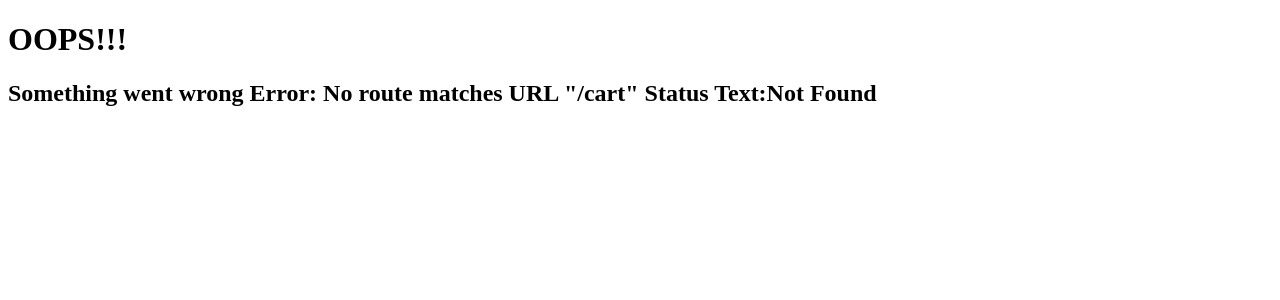
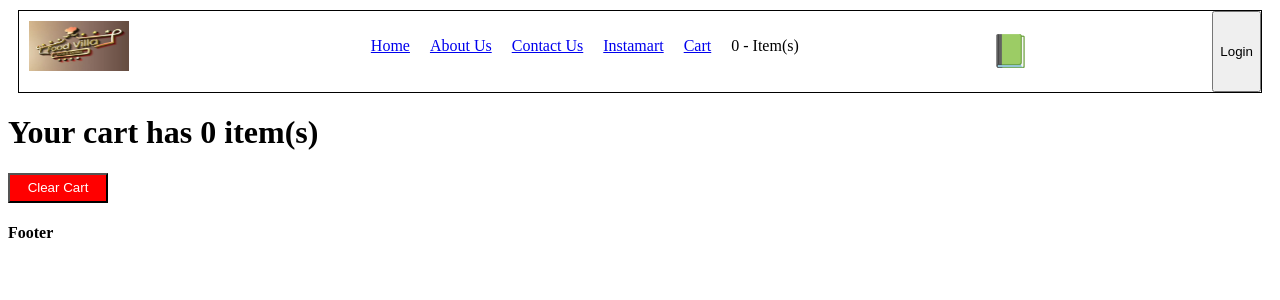
Before and after one commit to mukkanaveenkumar/ReactBootCamp, a React (Vite) app: page /cart in a window 1280 px wide. Before the commit this address had no page. Shown: the top 300 px of the page. Built offline with nearby package versions, Linux system fonts and the light colour scheme.

Commit message:
Chapter-11-ReduxToolKit

```diff
--- a/package.json
+++ b/package.json
@@ -24,8 +24,10 @@
     "process": "^0.11.10"
   },
   "dependencies": {
+    "@reduxjs/toolkit": "^1.9.2",
     "react": "^18.2.0",
     "react-dom": "^18.2.0",
+    "react-redux": "^8.0.5",
     "react-router-dom": "^6.7.0"
   },
   "browsersList": [
--- /dev/null
+++ b/src/components/Cart.js
@@ -0,0 +1,41 @@
+import { useDispatch, useSelector } from "react-redux";
+import { clearItems } from "../utils/cartSlice";
+import CartItem from "./CartItem";
+
+const Cart = () => {
+
+const cartItems = useSelector(store => store.cart.items);
+//console.log(cartItems);
+
+const dispatch = useDispatch();
+
+const handleClearCart = () => {
+    dispatch(clearItems());
+}
+
+return(
+    <>
+    <h1> Your cart has {cartItems.length} item(s)</h1>
+    <button style={{height:"30px",width:"100px",background:"red",color:"white"}}
+    onClick={
+        () => handleClearCart()
+    }
+    >Clear Cart</button>
+    <div className="restaurantList">
+
+        {
+           /* cartItems.map(function(item,index){
+                return(
+                    <CartItem key={item.id} {...item}/>
+                );
+            })   */
+
+            cartItems.map((item)=>{ return <CartItem key={item.id} {...item}/>})
+        }
+     </div>
+     </>
+);
+
+};
+
+export default Cart;
--- /dev/null
+++ b/src/components/CartItem.js
@@ -0,0 +1,15 @@
+import { IMG_CDN_URL } from "../constants";
+
+const CartItem = ({name,price,category,cloudinaryImageId,description}) => {
+return(
+    <div className="card">
+        <img src={IMG_CDN_URL+cloudinaryImageId}/>
+        <h2>{name}</h2>
+        <h3>Price: {price/100}</h3>
+        <h4>Category: {category}</h4>
+        <h4>Description:{description}</h4>
+    </div>
+);
+}
+
+export default CartItem;
--- a/src/components/Header.js
+++ b/src/components/Header.js
@@ -2,6 +2,7 @@ import {useState} from 'react';
 import Logo from "../assets/img/Foodvilla.jpg"
 import {Link} from "react-router-dom"
 import useOnline from '../utils/useOnline';
+import { useSelector } from 'react-redux';
 
 export const Title = () => (
     <a href="/">
@@ -24,6 +25,7 @@ const Header = () => {
    // const [title,setTitle] = useState("Food Villa");
    const [isLoggedInUser,setIsLoggedInUser] = useState(false);
    const isOnline = useOnline();
+   const cartItems = useSelector((store) => store.cart.items);
     return (
     <div className="header">
         <Title/>
@@ -49,9 +51,13 @@ const Header = () => {
                         Instamart
                     </li>
                 </Link>
-                <li key="cart">
-                    Cart
-                </li>
+                <Link to="/cart" className="headerLink">
+                    <li key="cart">
+                        Cart
+                    </li>
+                </Link>
+
+                <li> {cartItems.length} - Item(s)</li>
             </ul>
         </div>
         <h1> {isOnline?  '📗'  : '🔴' }</h1>
--- a/src/components/RestaurantMenu.js
+++ b/src/components/RestaurantMenu.js
@@ -1,12 +1,20 @@
 import { useEffect, useState } from "react";
+import { useDispatch } from 'react-redux';
 import { useParams } from "react-router-dom";
 import {IMG_CDN_URL} from '../constants'
 import useRestaurant from "../utils/useRestaurant";
 import Shimmer from './Shimmer'
+import { addItem } from "../utils/cartSlice";
 
 const RestaurantMenu = () => {
     const params = useParams();
     const {id} = params;
+
+    const dispatch = useDispatch();
+
+    const handleAddItem = (item) => {
+        dispatch(addItem(item));
+    }
 
     //const [restaurant, setRestaurant] = useState(null);
 
@@ -24,13 +32,20 @@ const RestaurantMenu = () => {
             <h2>Average Rating : {restaurant.avgRating}</h2>
             <h2>City : {restaurant.city}</h2>
             <h2>Cost : {restaurant.costForTwoMsg}</h2>
+            <div>
+
             </div>
+            </div>
+
             <div>
                 {console.log(Object.values(restaurant?.menu?.items))}
                 <h1>Menu</h1>
                 <ul>
                 {Object.values(restaurant?.menu?.items).map((item)=>(
-                    <li key={item.id}>{"Name:"+item.name +" Price:"+ item.price}</li>
+                    <li key={item.id}>{"Name:"+item.name +" Price:"+ (item.price)/100}
+                    <button style={{padding:"5px", margin:"2px", background:"green",color:"white",cursor:"pointer"}}
+                    onClick={()=> handleAddItem(item)}
+                    >Add Item</button></li>
                 ))}
                 </ul>
             </div>
--- /dev/null
+++ b/src/utils/cartSlice.js
@@ -0,0 +1,24 @@
+import { createSlice } from "@reduxjs/toolkit";
+
+
+const cartSlice = createSlice({
+    name:'cart',
+    initialState:{
+        items : []
+    },
+    reducers:{
+        addItem:(state,action)=>{
+            state.items.push(action.payload);
+        },
+        removeItem:(state)=>{
+            state.items.pop();
+        },
+        clearItems:(state) => {
+            state.items = [];
+        }
+    }
+});
+
+export const {addItem,removeItem,clearItems} = cartSlice.actions;
+
+export default cartSlice.reducer;
--- /dev/null
+++ b/src/utils/store.js
@@ -0,0 +1,11 @@
+import { configureStore } from "@reduxjs/toolkit";
+import cartSlice from './cartSlice'
+
+
+const store = configureStore({
+    reducer:{
+        cart:cartSlice
+    }
+});
+
+export default store;
```
Also changed, not shown: src/ReactApp.js (+12 -1 lines), 1 other file (tests, documents, lock files or other folders).
